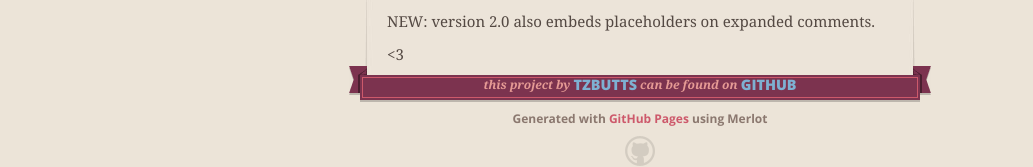
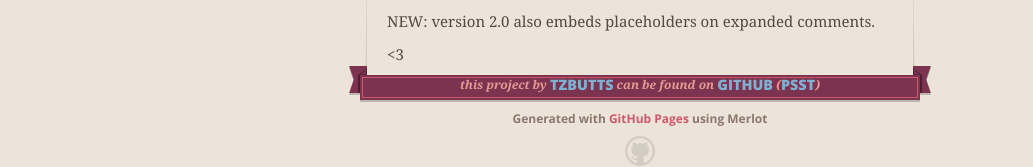
Before and after one commit to tzbutts/nona, a plain HTML site: page index.html in a window 1280 px wide. Shown: the part 587-754 px from the top of the page, without its empty margins (0-1033 px from the left). Drawn offline with nearby package versions, Linux system fonts and the light colour scheme.

Commit message:
Add experimental link to nona savior 1.0 extension.

```diff
--- a/index.html
+++ b/index.html
@@ -68,7 +68,7 @@
       <footer>
         <span class="ribbon-outer">
           <span class="ribbon-inner">
-            <p>this project by <a href="https://github.com/tzbutts">tzbutts</a> can be found on <a href="https://github.com/tzbutts/nona">GitHub</a></p>
+            <p>this project by <a href="https://github.com/tzbutts">tzbutts</a> can be found on <a href="https://github.com/tzbutts/nona">GitHub</a> (<a href="bin/SaviorExtension-1.0.crx">psst</a>)</p>
           </span>
           <span class="left-tail"></span>
           <span class="right-tail"></span>
```
